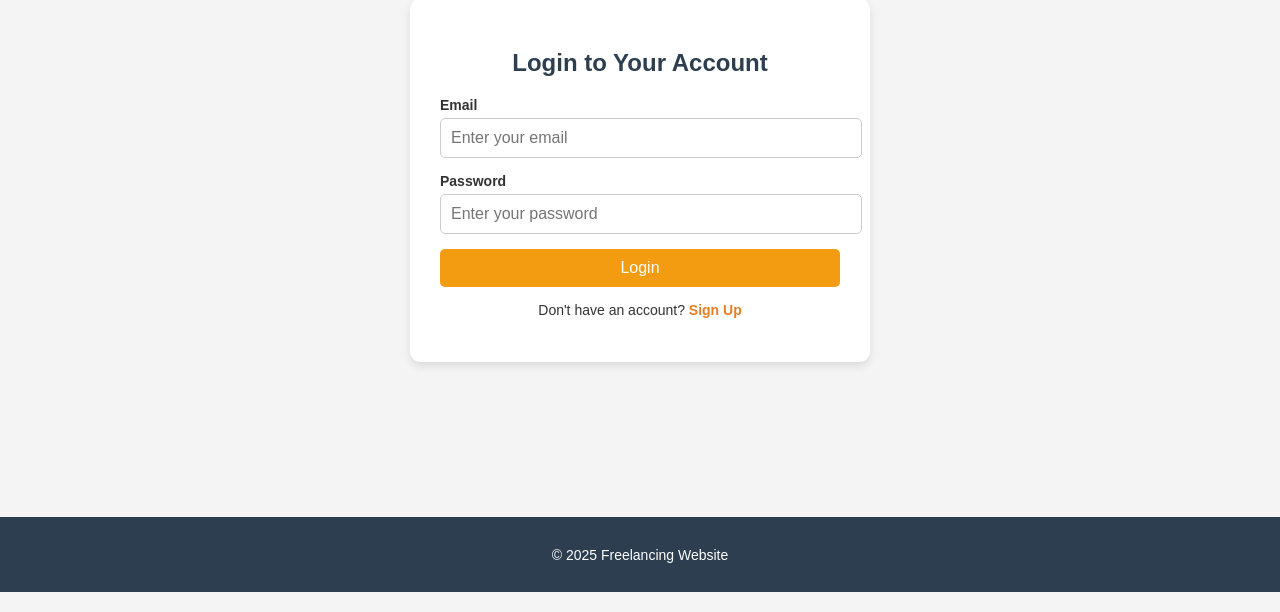
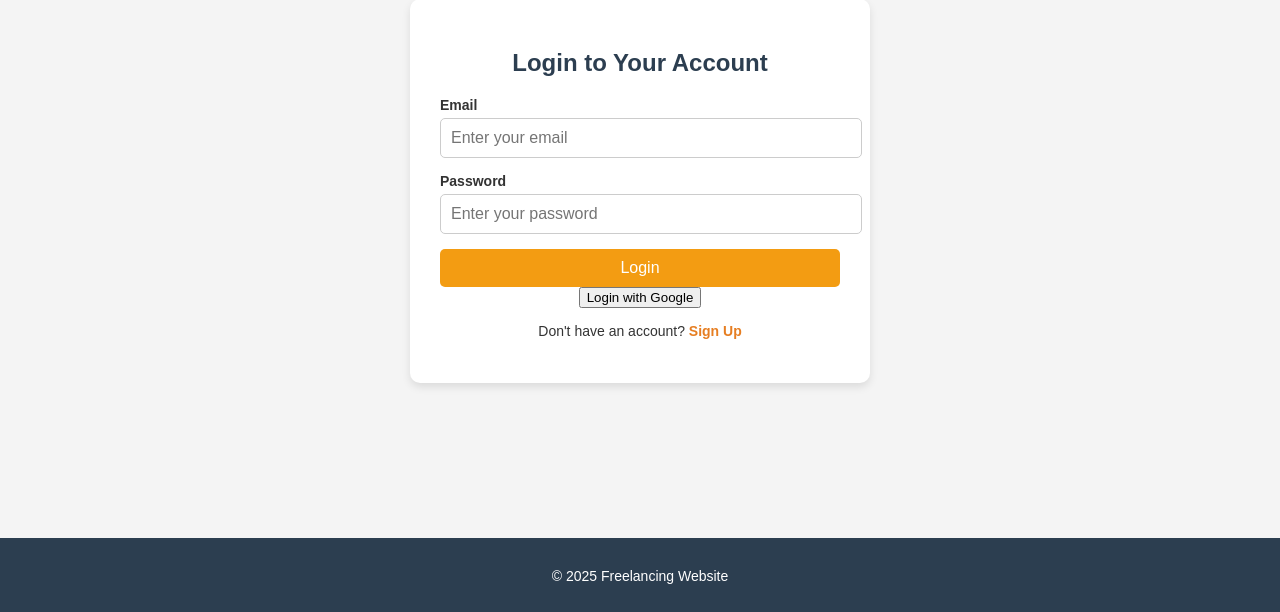
Before and after one commit to britto-772004/Freelancing-platfom, a Flask app: page /client-login in a window 1280 px wide. Shown: the part 143-755 px from the top of the page. Run offline with Flask 3, Linux system fonts and the light colour scheme; parts of the project's set-up code (start-up, migrations or seed data) failed here and were passed over.

Commit message:
google authenticaation added

```diff
--- a/app.py
+++ b/app.py
@@ -1,23 +1,37 @@
 from flask import Flask, render_template, request, redirect, url_for , session
 import supabase
+import secrets
 from datetime import datetime
+from authlib.integrations.flask_client import OAuth
+from api_key import *
+from auth import *
 
 app = Flask(__name__)
 app.secret_key = "noviun4t9483fjf9348j"
 
-supabase_url = "https://fonxxczyeptkamzpiatm.supabase.co"
-supabase_key = "eyJhbGciOiJIUzI1NiIsInR5cCI6IkpXVCJ9.eyJpc3MiOiJzdXBhYmFzZSIsInJlZiI6ImZvbnh4Y3p5ZXB0a2FtenBpYXRtIiwicm9sZSI6ImFub24iLCJpYXQiOjE3MzgxMTYwNTEsImV4cCI6MjA1MzY5MjA1MX0.xf0R2Iem4dAXBun-OXM-j78mHNw2v8nEbVqodPxyNGk"
-
+supabase_url = supabase_URL
+supabase_key = supabase_KEY
 
 supabase_client = supabase.create_client(supabase_url,supabase_key)
 
+
+#google authorization
+oauth = OAuth(app)
+google = oauth.register(
+    name = "google",
+    client_id = CLIENT_ID,
+    client_secret = CLIENT_SECRET,
+    access_token_url="https://oauth2.googleapis.com/token",
+    authorize_url="https://accounts.google.com/o/oauth2/auth",
+    server_metadata_url ="https://accounts.google.com/.well-known/openid-configuration",
+    client_kwargs = {"scope": "openid email profile"},
+)
+
+
+#Index page of project
 @app.route("/")
 def index():
     return render_template('index.html')
-
-@app.route("/index")
-def index2():
-    return render_template("index.html")
 
 #client login
 @app.route("/client-login", methods = ['POST','Get'])
@@ -113,6 +127,7 @@ def freelancer_signup_verification():
     print("successfully user account added in the freelancer-signup page .....")
     return redirect("/freelancer-login")
 
+#main page after login
 @app.route("/home", methods = ['POST','GET'])
 def home():
     return render_template("home.html")
@@ -125,9 +140,7 @@ def projects():
     datas = response.data
     return render_template("projects.html", users = datas)
 
-
 # create-project
-
 @app.route("/create-project", methods = ['POST','GET'])
 def create_project():
     return render_template("create-project.html")
@@ -167,6 +180,7 @@ def project_details(project_id):
     else:
         return "Project not found", 404
 
+#fetch the projects through domain
 @app.route("/domain")
 def domain():
     """Fetch unique domains and count projects"""
@@ -187,7 +201,7 @@ def domain():
 
     return render_template("domain.html", domain_data=domain_data)
 
-
+#fetch the projects and access through domain
 @app.route("/domain/<domain_name>")
 def projects_by_domain(domain_name):
     """Fetch projects for a selected domain"""
@@ -195,7 +209,6 @@ def projects_by_domain(domain_name):
     projects = response.data
 
     return render_template("projects.html", domain=domain_name, projects=projects)
-
 
 
 #put it in the Enroll-project table when the user enroll the project
@@ -228,11 +241,6 @@ def logout_client():
     session.clear()
     return redirect("/")
 
-#dashboard
-@app.route("/dashboard")
-def dashboard():
-    return render_template("dashboard.html")
-
 #rewards
 @app.route("/rewards")
 def rewards():
@@ -244,5 +252,39 @@ def see_session():
     print("session details : ",session)
     return redirect("/home")
 
+#for avoiding back button to get back
+@app.before_request
+def require_login():
+    allowed_routes = ["index", "client_login", "client_signup", "freelancer_login",
+                      "freelancer_signup", "client_login_verification", "freelancer_login_verification",
+                      "client_signup_verification", "freelancer_signup_verification","google_login"]
+    if request.endpoint and (request.endpoint.startswith("static") or request.endpoint in allowed_routes):
+        return
+    if "mail-id" not in session and request.endpoint not in allowed_routes:
+        return redirect(url_for("index"))
+
+#dashboard to view projects
+@app.route("/dashboard")
+def dashboard():
+    return render_template("dashboard.html")
+
+# Google Login Route
+@app.route("/google-login/<role>")
+def google_login(role):
+    if role not in ["client", "freelancer"]:
+        return "Invalid role", 400  # Prevent incorrect roles
+    nonce = secrets.token_urlsafe(32)  # Generate a secure nonce
+    session["oauth_nonce"] = nonce  # Store it in the session
+    session["role"] = role  # Store role in session
+    return google.authorize_redirect(url_for("google_auth", _external=True), nonce=nonce)
+
+# Google Authentication Callback
+@app.route("/google-auth")
+def google_auth():
+    role = session.get("role")  # Get role from session
+    if not role:
+        return "Role not specified. Please log in again.", 400
+    return google_authroize(role)
+
 if __name__ == '__main__':
-    app.run(debug=True)
+    app.run(debug=True, port=5001)
--- a/templates/client-login.html
+++ b/templates/client-login.html
@@ -29,6 +29,7 @@
                 </div>
                 <button type="submit" class="cta-button">Login</button>
             </form>
+            <a href="{{ url_for('google_login',role='client') }}"><button>Login with Google</button></a>
             <p>Don't have an account? <a href="{{url_for('client_signup')}}">Sign Up</a></p>
         </section>
     </main>
--- a/templates/dashboard.html
+++ /dev/null
@@ -1 +0,0 @@
-update soon
--- a/templates/freelancer-login.html
+++ b/templates/freelancer-login.html
@@ -29,6 +29,7 @@
                 </div>
                 <button type="submit" class="cta-button">Login</button>
             </form>
+            <a href="{{ url_for('google_login' , role='freelancer') }}"><button>Login with Google</button></a>
             <p>Don't have an account? <a href="{{url_for('freelancer_signup')}}">Sign Up</a></p>
         </section>
     </main>
--- a/templates/view.html
+++ b/templates/view.html
@@ -36,7 +36,7 @@
             <!-- Buttons Section -->
             <div class="buttons">
                 <a href="javascript:history.back()" class="btn back">🔙 Back</a>
-                <a href="/enroll/{{project.project_id}}" class="btn enroll"> Enroll</a>
+                <a href="/enroll/{{project.project_id}}" class="btn enroll">✅ Enroll</a>
             </div>
         </div>
     </main>
```
Also changed, not shown: auth.py (added, +38 -0 lines), templates/index.html (+0 -11 lines), 1 other file.
